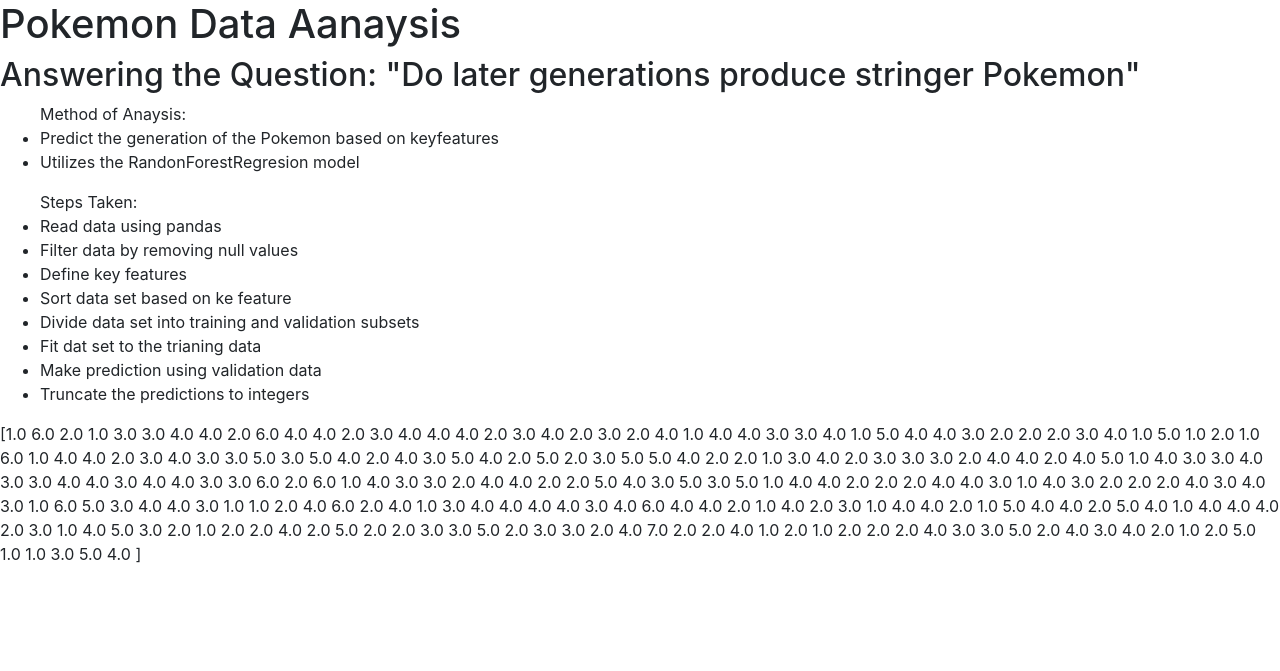
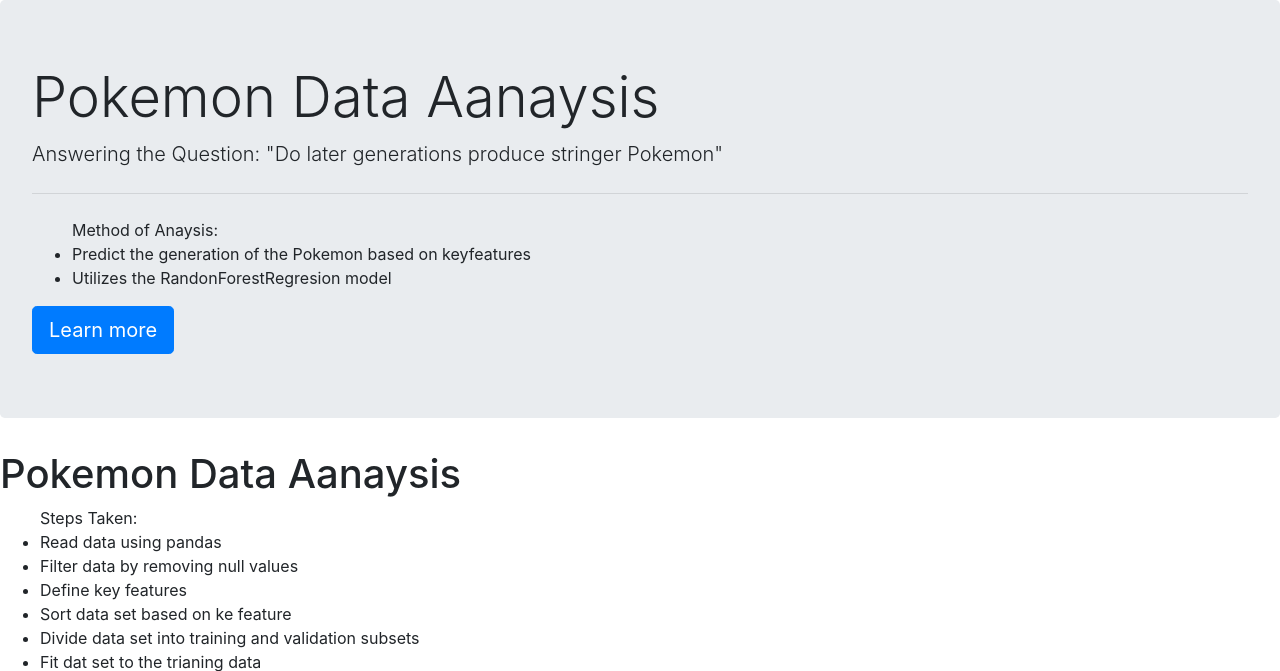
Before and after one commit to savigaur2/pokemon-data-analysis, a Flask app: page / in a window 1280 px wide. Shown: the top 671 px of the page. Before the commit the page ends 563 px from the top, so only its background shows below. Run offline with Flask 2, Linux system fonts and the light colour scheme; some libraries are stand-ins or nearby versions.

Commit message:
Add 'JumboTron' to display main info

```diff
--- a/templates/index.html
+++ b/templates/index.html
@@ -6,14 +6,20 @@
     <link rel="stylesheet" media="screen" href = "{{ url_for('static', filename='css/bootstrap.min.css') }}">
 </head>
 <body>
+    <div class="jumbotron">
+        <h1 class="display-4">Pokemon Data Aanaysis</h1>
+        <p class="lead">Answering the Question: "Do later generations produce stringer Pokemon"</p>
+        <hr class="my-4">
+        <ul>Method of Anaysis:
+            <li>Predict the generation of the Pokemon based on keyfeatures</li>
+            <li>Utilizes the RandonForestRegresion model</li>
+        </ul>
+        <a class="btn btn-primary btn-lg" href="#" role="button">Learn more</a>
+    </div>
     <h1>
         Pokemon Data Aanaysis
     </h1>
-    <h2>Answering the Question: "Do later generations produce stringer Pokemon"</h2>
-    <ul>Method of Anaysis:
-        <li>Predict the generation of the Pokemon based on keyfeatures</li>
-        <li>Utilizes the RandonForestRegresion model</li>
-    </ul>
+    <h2></h2>
     <ul>Steps Taken:
         <li>Read data using pandas</li>
         <li>Filter data by removing null values</li>
```
